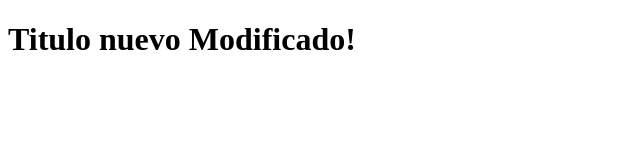
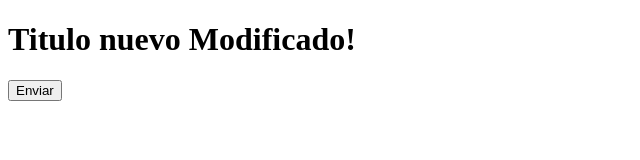
Before and after one commit to ignaciotome/hello-world-git, a plain HTML site: page index.html in a window 1280 px wide. Shown: the whole page, without its empty margins (0-640 px from the left). Drawn offline with Linux system fonts and the light colour scheme.

Commit message:
Se creo un botón

```diff
--- a/index.html
+++ b/index.html
@@ -7,5 +7,8 @@
 </head>
 <body>
     <h1>Titulo nuevo Modificado!</h1>
+    <form action="#" method="GET">
+        <input type="button" value="Enviar"/>
+    </form>
 </body>
 </html>
```
